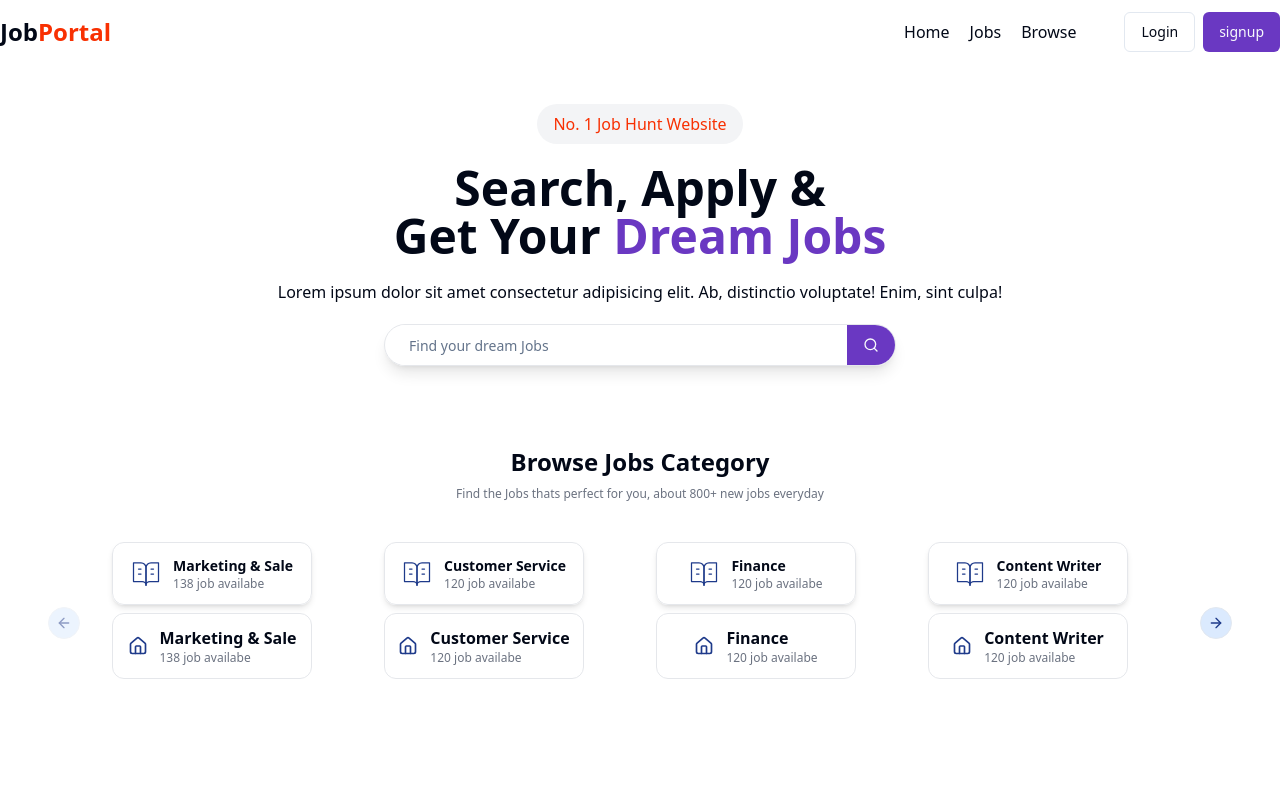
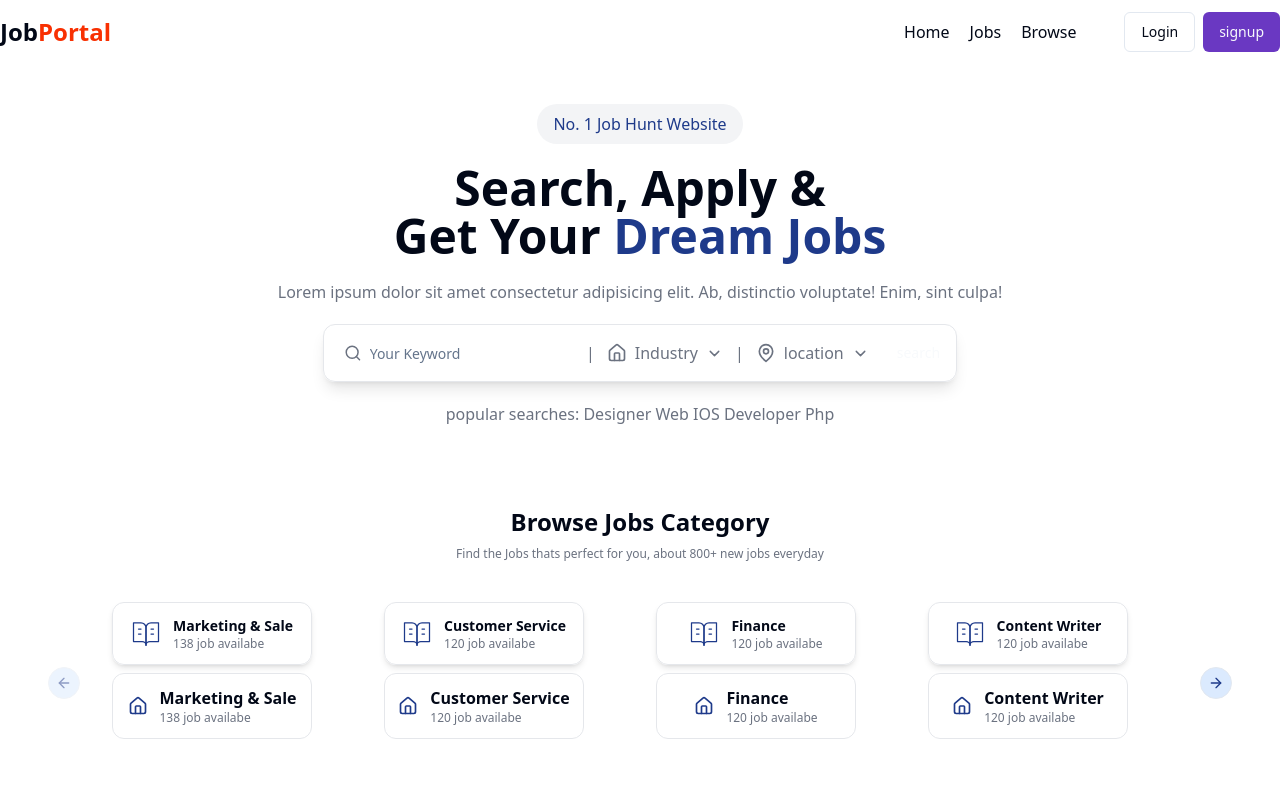
Before and after one commit to farah-jannat/niyog-zone, a React (Vite) app in the folder frontend/: page / in a window 1280 px wide. Shown: the top 787 px of the page. Built offline with nearby package versions, Linux system fonts and the light colour scheme; no server answers.

Commit message:
style: change hero-section style

```diff
--- a/frontend/src/components/HeroSection.jsx
+++ b/frontend/src/components/HeroSection.jsx
@@ -1,7 +1,7 @@
 import React from "react";
 import { Input } from "./ui/input";
 import { Button } from "./ui/button";
-import { Search } from "lucide-react";
+import { ChevronDown, Home, MapPin, Search } from "lucide-react";
 import { useDispatch } from "react-redux";
 import { setSearchedQuery } from "@/redux/jobSlice";
 import { useNavigate } from "react-router-dom";
@@ -17,34 +17,64 @@ const HeroSection = () => {
   };
 
   return (
-    <div className="text-center">
-      <div className="flex flex-col gap-5 my-10 mx-auto ">
-        <span className="bg-gray-100 text-[#F83002] px-4 mx-auto rounded-full py-2 font-medium">
+    <div className="text-center w-[70%] mx-auto md:w-[90%]">
+      <div className="flex flex-col gap-5 my-10 ">
+        <span className="hidden md:block bg-gray-100 text-blue-900 px-4 mx-auto rounded-full py-2 font-medium">
           No. 1 Job Hunt Website
         </span>
-        <h1 className="text-5xl font-bold">
+        <h1 className=" text-3xl md:text-5xl font-bold">
           Search, Apply & <br />
           Get Your
-          <span className="text-[#6A38C2]"> Dream Jobs</span>
+          <span className="text-blue-900"> Dream Jobs</span>
         </h1>
-        <p>
+        <p className="text-gray-500">
           Lorem ipsum dolor sit amet consectetur adipisicing elit. Ab,
           distinctio voluptate! Enim, sint culpa!
         </p>
-        <div className=" border border-gray-200 rounded-full pl-3 flex items-center gap-4 shadow-lg  mx-auto w-[40%]">
-          <Input
-            type="text"
-            placeholder="Find your dream Jobs"
-            onChange={(e) => setQuery(e.target.value)}
-            className="outline-none border-none w-full"
-          />
+        <div className=" border border-gray-200 text-gray-500 rounded-xl py-2 pl-5 flex items-center gap-3 shadow-lg  mx-auto w-[full] ">
+          <div className="flex flex-1 items-center gap-2 ">
+            <Search size={20} />
+            <Input
+              type="text"
+              placeholder="Your Keyword"
+              onChange={(e) => setQuery(e.target.value)}
+              className="border-none w-full px-0"
+            />
+          </div>
+          <span className="hidden md:block">|</span>
+          <div className="hidden md:flex  items-center gap-2 ">
+            <Home size={20} className="" />
+            <span className="">Industry</span>
+            <ChevronDown size={17} />
+          </div>
+          <span className="hidden md:block">|</span>
+          <div className="hidden md:flex  items-center gap-2 ">
+            <MapPin size={20} className="" />
+            <span>location</span>
+            <ChevronDown size={17} />
+          </div>
           <Button
             onClick={searchJobHandler}
-            className="rounded-r-full bg-[#6A38C2]"
+            className="rounded-r-xl h-auto bg-button_blue"
           >
-            <Search className="h-5 w-5" />
+            search
           </Button>
         </div>
+        <p className="text-gray-500 ">
+          popular searches:{" "}
+          <a className="hover:underline" href="#">
+            Designer
+          </a>{" "}
+          <a className="hover:underline" href="#">
+            Web{" "}
+          </a>
+          <a className="hover:underline" href="">
+            IOS Developer
+          </a>{" "}
+          <a className="hover:underline" href="">
+            Php
+          </a>
+        </p>
       </div>
     </div>
   );
```
